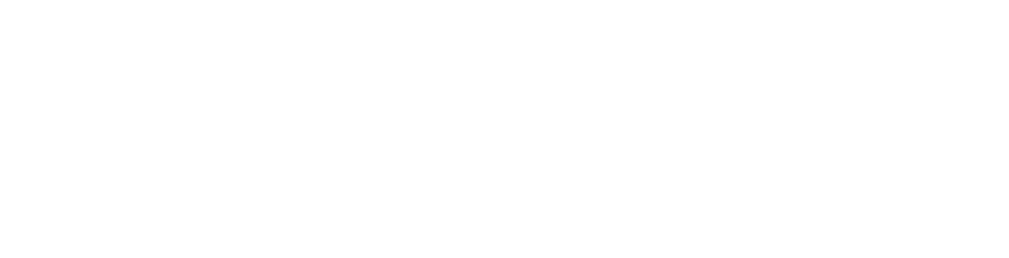
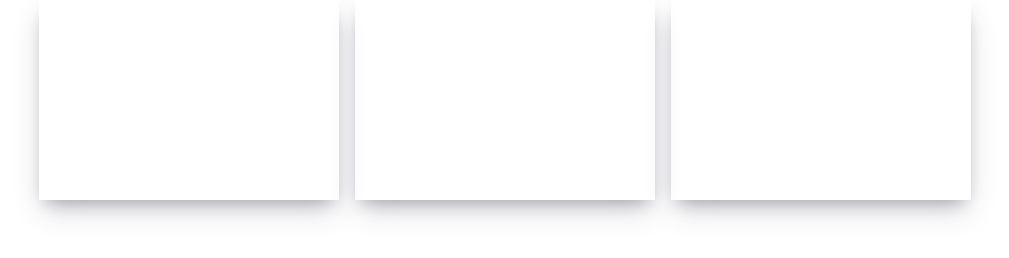
Before and after one commit to donal-R77/Fa_2023, a plain HTML site: page index.html in a window 1280 px wide. Shown: the whole page, without its empty margins (135-1144 px from the left). Drawn offline with Linux system fonts and the light colour scheme.

Commit message:
Add card

```diff
--- a/assets/css/style.css
+++ b/assets/css/style.css
@@ -4,3 +4,37 @@
   box-sizing: border-box;
   font-family: 'Inter', sans-serif;
 }
+/*Extra small*/
+@media only screen and (max-width:375px) {}
+
+/*small*/
+@media only screen and (min-width:600px) {}
+
+/*medium*/
+@media screen and (min-width:768px) {}
+
+/*large*/
+@media screen and (min-width:992px) {}
+
+/*extra large*/
+@media screen and (min-width:1440px) {}
+
+/*Styles css by Maric*/
+.card {
+  display: flex;
+  flex-direction: row;
+  justify-content: center;
+  gap:16px;
+  max-width: 1400;
+  margin: 0 auto;
+}
+.card-one, .card-two, .card-three{
+  width: 300px;
+  height: 200px;
+  box-shadow: rgba(50, 50, 93, 0.25) 0px 13px 27px -5px, rgba(0, 0, 0, 0.3) 0px 8px 16px -8px;
+  display: block;
+}
+.width-image {
+  width: 300px;
+  height: 500px;
+}
--- a/index.html
+++ b/index.html
@@ -15,7 +15,17 @@
     <!--Lucas-->
     <section></section>
     <!--Maric-->
-    <section></section>
+    <section>
+      <div class="card">
+        <div class="card-one">
+          <div>
+            <!-- <img src="./assets/image/picture-card.jpg" alt="vector-image" class="width-image"> -->
+          </div>
+        </div>
+        <div class="card-two"></div>
+        <div class="card-three"></div>
+      </div>
+    </section>
   </main>
   <footer>
 
```
Also changed, not shown: assets/image/image_1.jpg (deleted), assets/image/sary.jpg (deleted), 2 other files.
